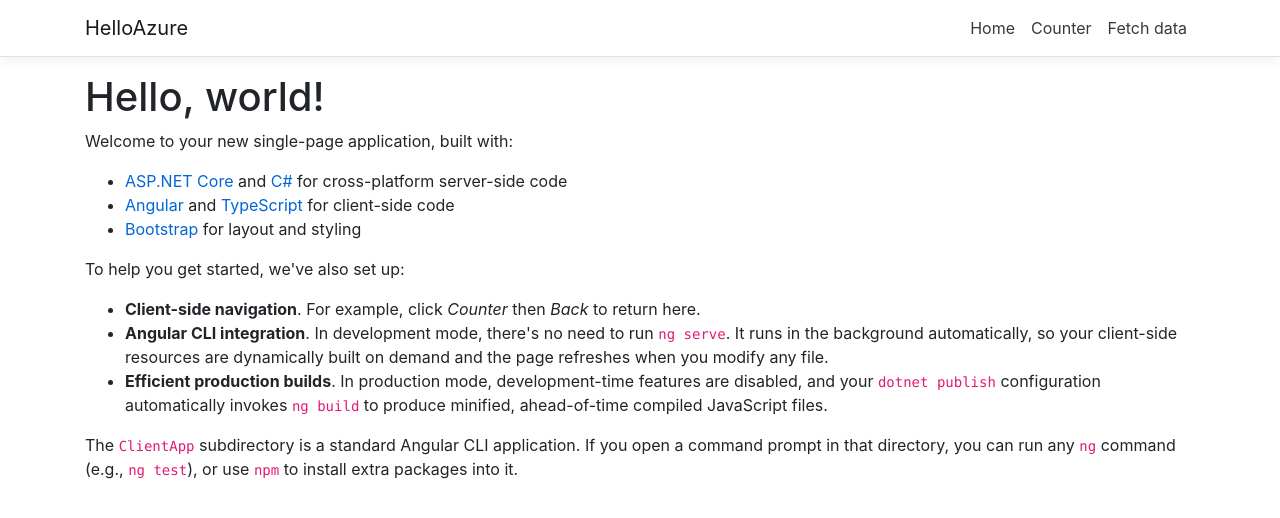
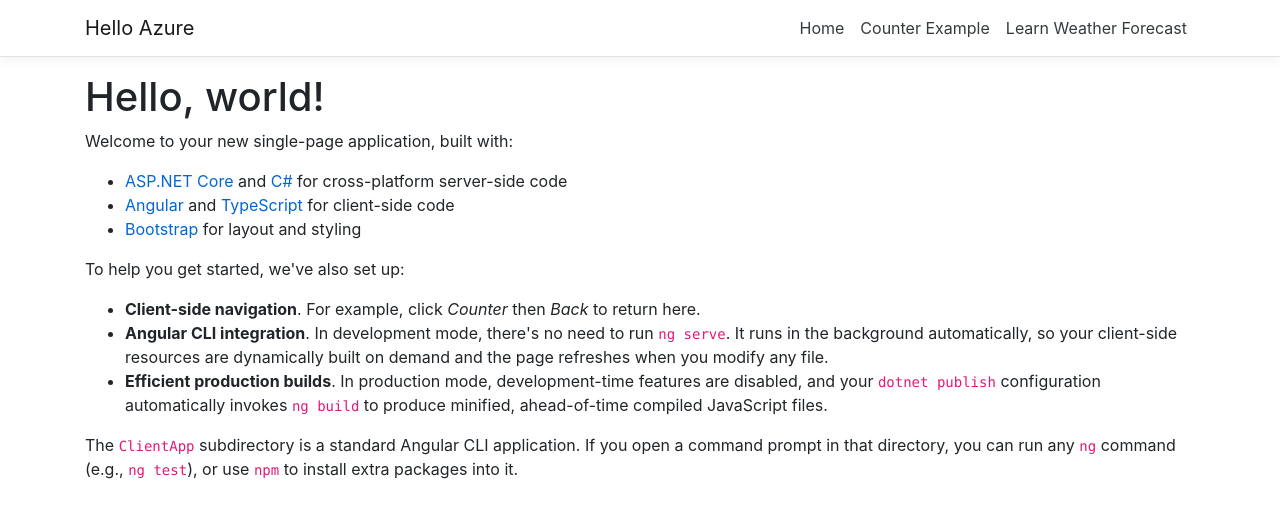
Before and after one commit to heisaduvan/HelloAzure, an Angular app in the folder HelloAzure/ClientApp/: page / in a window 1280 px wide. Shown: the top 518 px of the page. Built offline with nearby package versions, Linux system fonts and the light colour scheme.

Commit message:
changes navbar

```diff
--- a/HelloAzure/ClientApp/src/app/nav-menu/nav-menu.component.html
+++ b/HelloAzure/ClientApp/src/app/nav-menu/nav-menu.component.html
@@ -3,7 +3,7 @@
     class="navbar navbar-expand-sm navbar-toggleable-sm navbar-light bg-white border-bottom box-shadow mb-3"
   >
     <div class="container">
-      <a class="navbar-brand" [routerLink]="['/']">HelloAzure</a>
+      <a class="navbar-brand" [routerLink]="['/']">Hello Azure</a>
       <button
         class="navbar-toggler"
         type="button"
@@ -29,12 +29,12 @@
           </li>
           <li class="nav-item" [routerLinkActive]="['link-active']">
             <a class="nav-link text-dark" [routerLink]="['/counter']"
-              >Counter</a
+              >Counter Example</a
             >
           </li>
           <li class="nav-item" [routerLinkActive]="['link-active']">
             <a class="nav-link text-dark" [routerLink]="['/fetch-data']"
-              >Fetch data</a
+              >Learn Weather Forecast</a
             >
           </li>
         </ul>
```
